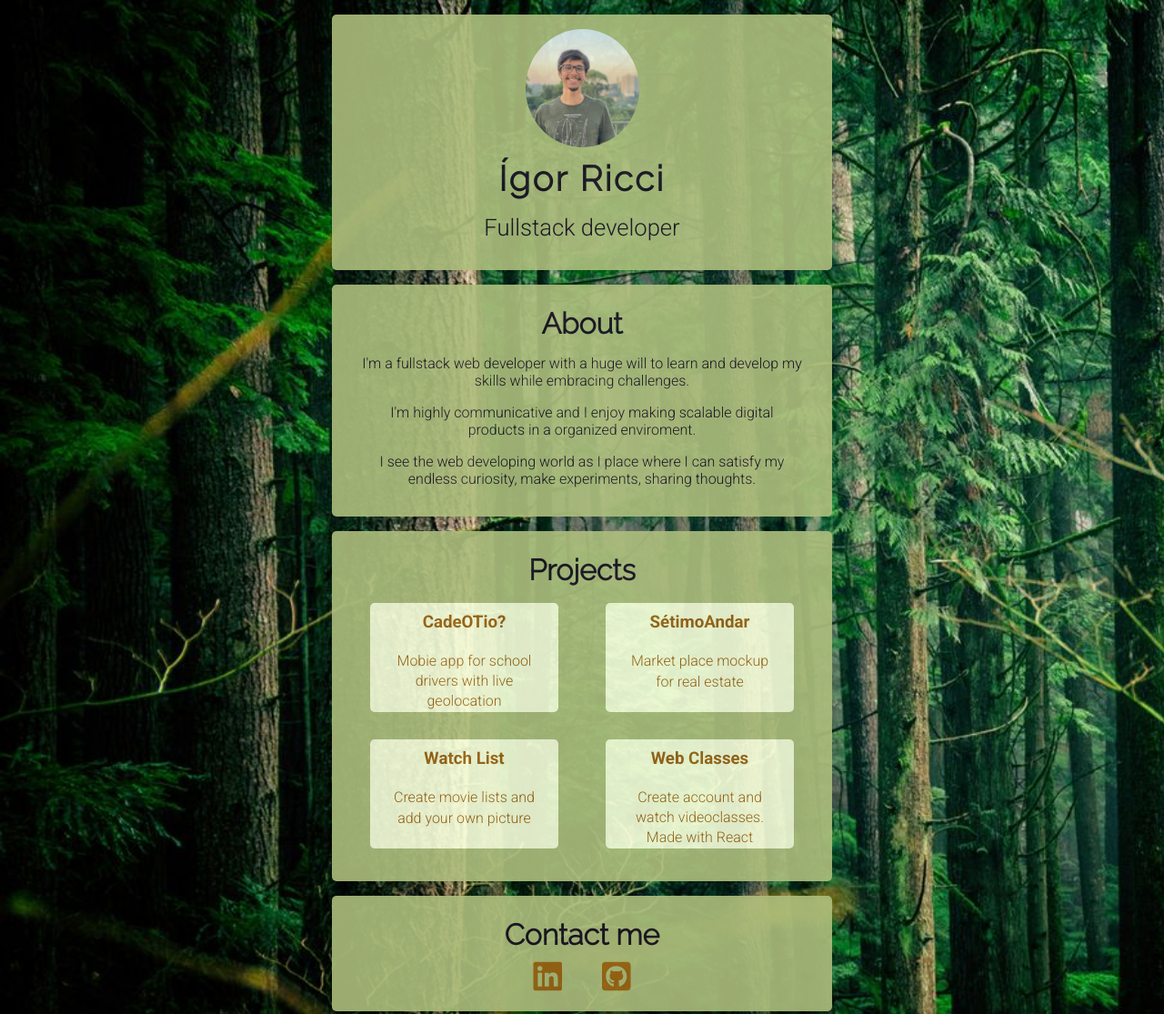
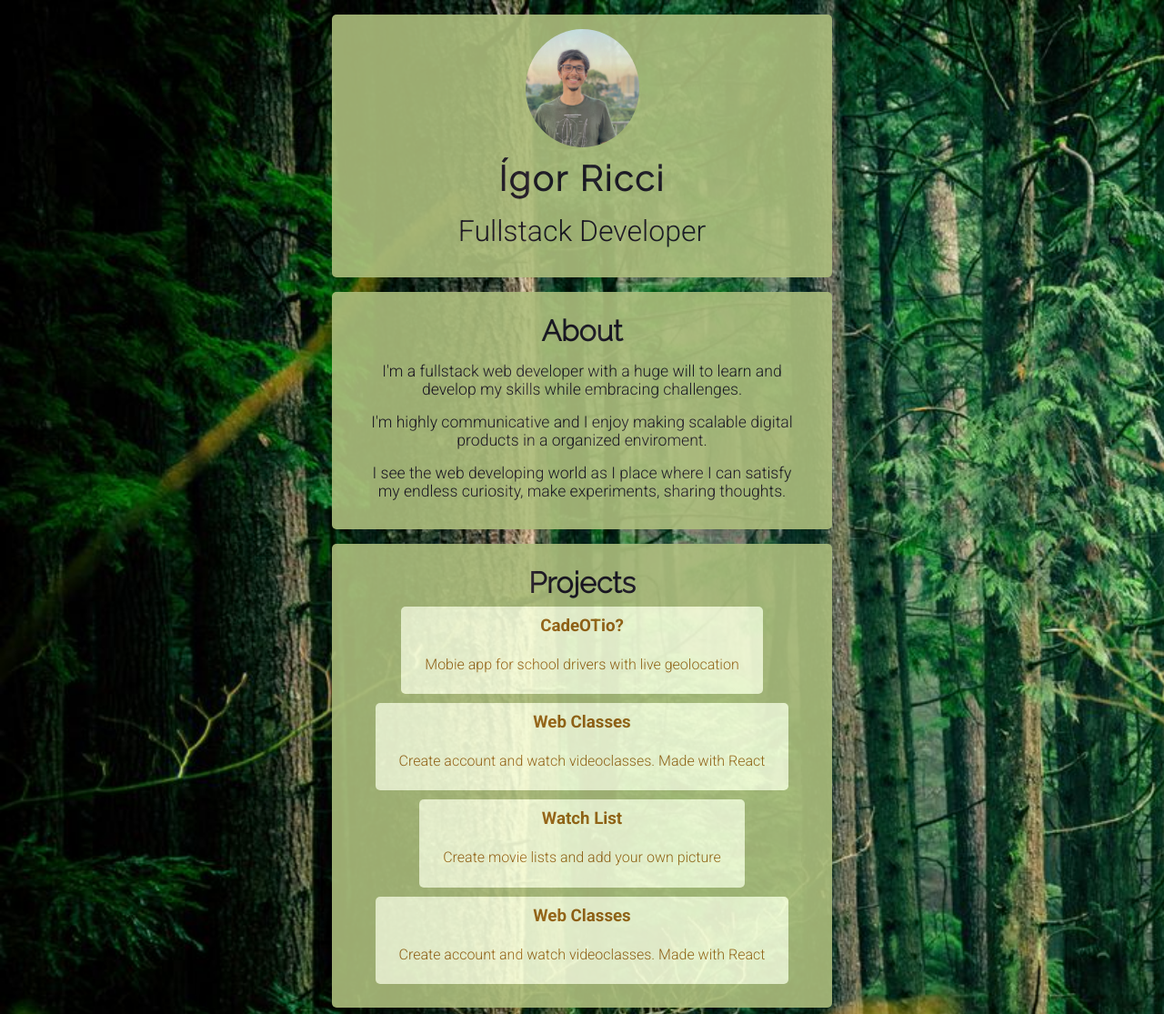
Before and after one commit to igorRicci/profile, a plain HTML site: page index.html in a window 1280 px wide. Shown: the top 1115 px of the page at 91% size. Drawn offline with Linux system fonts and the light colour scheme.

Commit message:
styleing

```diff
--- a/index.html
+++ b/index.html
@@ -16,7 +16,7 @@
       <div class="card landing">
         <img src="images/foto-eu-fernandophone-cortada.jpg" alt="Igor's profile picture" class="profile-image">
         <h1>Ígor Ricci</h1>
-        <p><span>Fullstack developer</span></p>
+        <p><span class="profission">Fullstack Developer</span></p>
       </div>
 
       <div class="card about">
@@ -42,11 +42,13 @@
               <p><span class="descr">Mobie app for school drivers with live geolocation</span></p>
             </div>
           </a>
+        </div>
 
-          <a href="https://setimo-andar-matheusfortini7.herokuapp.com/" target="_blank">
+        <div class="work-showcase">
+          <a href="https://vite-react-rocket.vercel.app/" target="_blank">
             <div class="card-project">
-              <h3>SétimoAndar</h3>
-              <p><span class="descr">Market place mockup for real estate</span></p>
+              <h3>Web Classes</h3>
+              <p><span class="descr">Create account and watch videoclasses. Made with React</span></p>
             </div>
           </a>
         </div>
@@ -58,7 +60,9 @@
               <p><span class="descr">Create movie lists and add your own picture</span></p>
             </div>
           </a>
+        </div>
 
+        <div class="work-showcase">
           <a href="https://vite-react-rocket.vercel.app/" target="_blank">
             <div class="card-project">
               <h3>Web Classes</h3>
--- a/style.css
+++ b/style.css
@@ -33,6 +33,7 @@ h1 {
 
 p {
   margin: 1rem;
+  font-size: 1.1rem;
 }
 
 img {
@@ -55,8 +56,8 @@ a {
   line-height: 50px;
 }
 
-.landing > p > span {
-  font-size: 1.6rem;
+.profission {
+  font-size: 2rem;
 }
 
 .btn-link:hover {
@@ -114,11 +115,11 @@ a {
   margin-bottom: 10px;
 }
 
-.work-showcase a {
+/* .work-showcase a {
   width: 40%;
   margin: 10px 0;
   max-height: 120px;
-}
+} */
 
 .list-inline a:hover {
   transition: 250ms;
```
